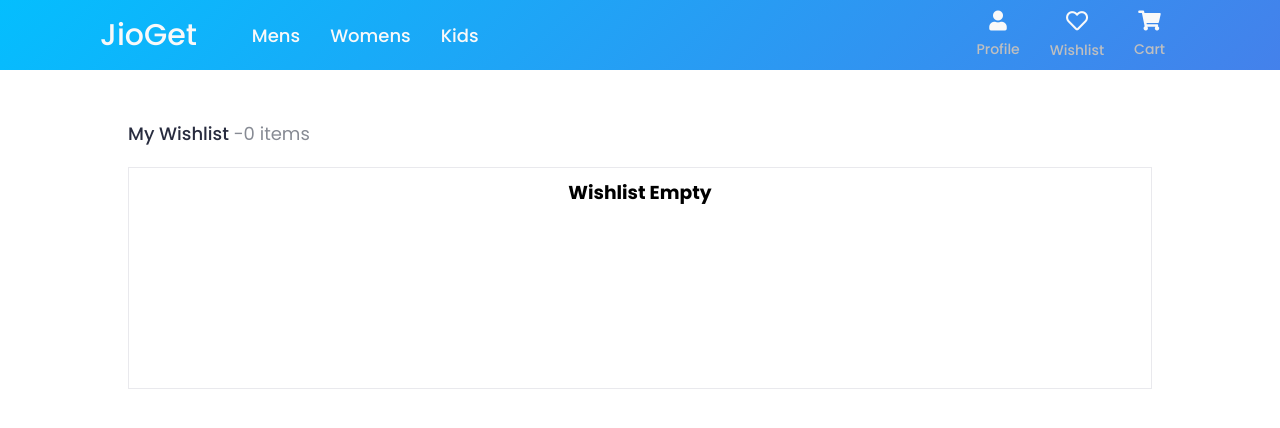
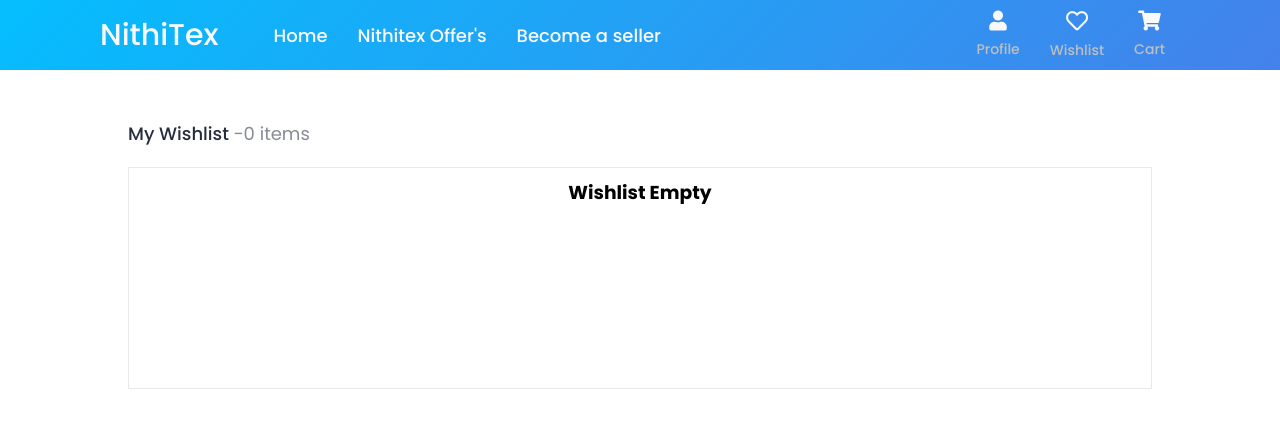
Before and after one commit to jamunashri/jioget, a React (Create React App) app: page /wishlist in a window 1280 px wide. Shown: the top 428 px of the page. Built offline with nearby package versions, Linux system fonts and the light colour scheme.

Commit message:
route commit

```diff
--- a/src/App.js
+++ b/src/App.js
@@ -1,6 +1,6 @@
 import './App.css';
 import { Routes, Route } from 'react-router-dom'
-import { Authentication, ForgetPassword, Home, WishList, Cart } from './_pages/index';
+import { Authentication, ForgetPassword, Home, WishList, Product } from './_pages/index';
 
 function App() {
   return (
@@ -9,7 +9,8 @@ function App() {
       <Route path={'/forget'} element={ <ForgetPassword />} />
       <Route path={'/home'} element={ <Home />} />
       <Route path={'/wishlist'} element={ <WishList />} />
-      <Route path={'/cart'} element={ <Cart />} />
+      <Route path={'/product'} element={ <Product />} />
+
     </Routes>
   );
 }
--- a/src/_components/Navbar/index.jsx
+++ b/src/_components/Navbar/index.jsx
@@ -17,7 +17,7 @@ export default function Navbar() {
       ></i>
       <div>
         <NavLink className="Navbar-logo" to="/" onClick={handleClose}>
-          JioGet
+         NithiTex
         </NavLink>
       </div>
       <div
@@ -25,29 +25,29 @@ export default function Navbar() {
       >
         <li className="Navbar-item">
           <NavLink
-            onClick={() => changeCategory("mens")}
+            onClick={() => changeCategory("Home")}
             className="Navbar-links"
             to="/home"
           >
-            Mens
+            Home
           </NavLink>
         </li>
         <li className="Navbar-item">
           <NavLink
-            onClick={() => changeCategory("womens")}
+            onClick={() => changeCategory("Nithitex Offer's")}
             className="Navbar-links"
-            to="/home"
+            to="/Product"
           >
-            Womens
+            Nithitex Offer's
           </NavLink>
         </li>
         <li className="Navbar-item">
           <NavLink
-            onClick={() => changeCategory("kids")}
-            className="Navbar-links"
-            to="/home"
+            onClick={() => changeCategory("Become a seller")}
+            className="Navbar-links"s
+            to="/"
           >
-            Kids
+            Become a seller
           </NavLink>
         </li>
       </div>
@@ -77,13 +77,13 @@ export default function Navbar() {
           </NavLink>
         </li>
         <li className={`Navbar-item ${isOpen ? "opac" : ""}`}>
-          <NavLink onClick={handleClose} className="Navbar-links" to="/cart">
+          <NavLink onClick={handleClose} className="Navbar-links" to="/Cart">
             <i className="fas fa-shopping-cart icon"></i>
             <div>Cart</div>
           </NavLink>
         </li>
       </div>
-      <NavLink onClick={handleClose} to="/cart">
+      <NavLink onClick={handleClose} to="/Cart">
         <i className="fas fa-shopping-cart icon-cart"></i>
       </NavLink>
     </nav>
--- a/src/_pages/Cart/index.jsx
+++ /dev/null
@@ -1,12 +0,0 @@
-import React from 'react'
-import Navbar from '../../_components/Navbar'
-
-const Cart = () => {
-    return (
-        <>
-            <Navbar />
-            Cart page is under progress
-        </>
-    )
-}
-export default Cart
--- /dev/null
+++ b/src/_pages/Product/index.css
@@ -0,0 +1,5 @@
+*
+{
+    margin: 0px;
+    ;
+}
--- /dev/null
+++ b/src/_pages/Product/index.jsx
@@ -0,0 +1,12 @@
+import React from 'react'
+import './index.css'
+
+const index = () => {
+  return (
+    <div>
+      Nithitex Offer's Section Will Be Updated Soon.........
+    </div>
+  )
+}
+
+export default index
--- a/src/_pages/index.js
+++ b/src/_pages/index.js
@@ -2,12 +2,13 @@ import Authentication from "./Authentication";
 import ForgetPassword from "./ForgetPassword";
 import Home from "./Home";
 import WishList from "./WishList";
-import Cart from "./Cart";
+import Product from "./Product"
+
 
 export {
     Authentication,
     ForgetPassword,
     Home,
     WishList,
-    Cart
+    Product
 }
```
Also changed, not shown: src/_components/ProductHome/index.jsx (+84 -84 lines), src/_pages/Cart/index.css (deleted).
